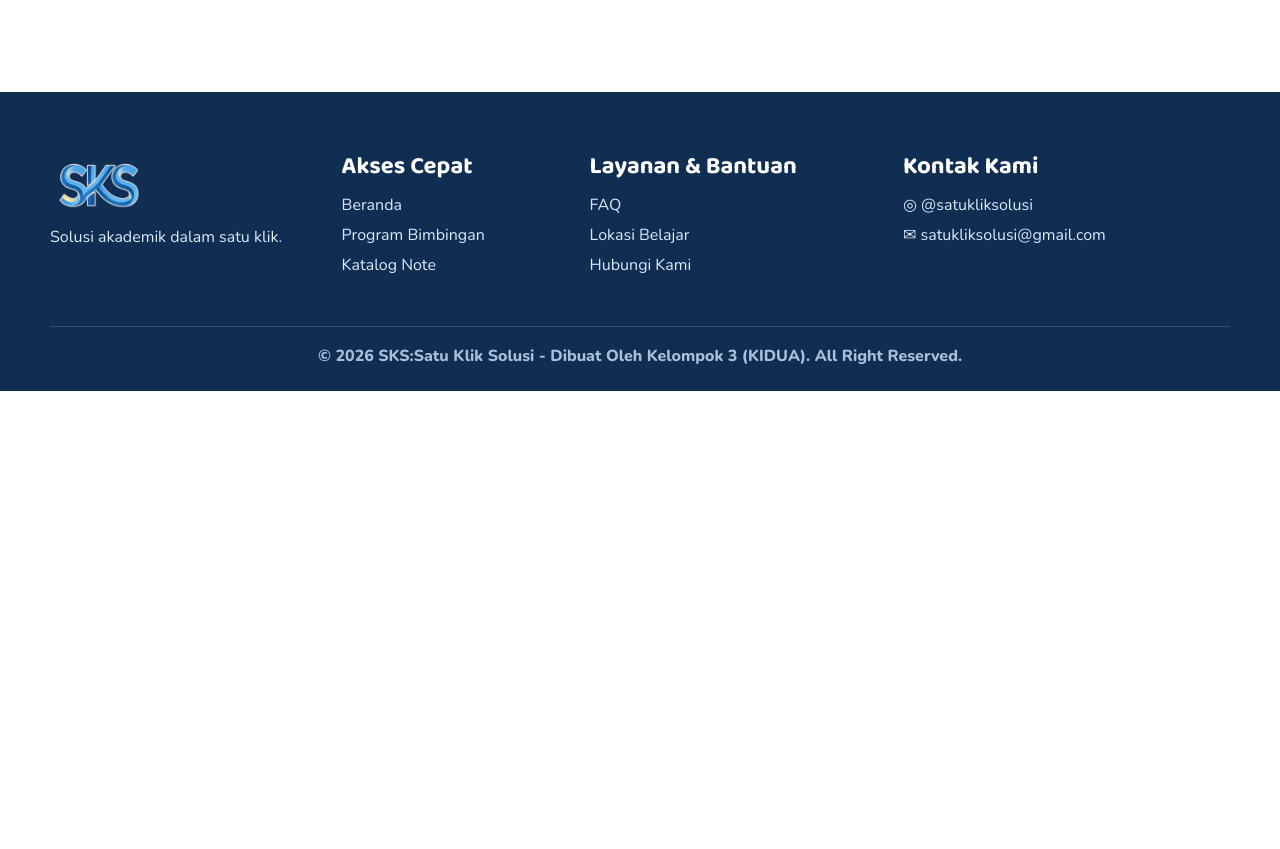
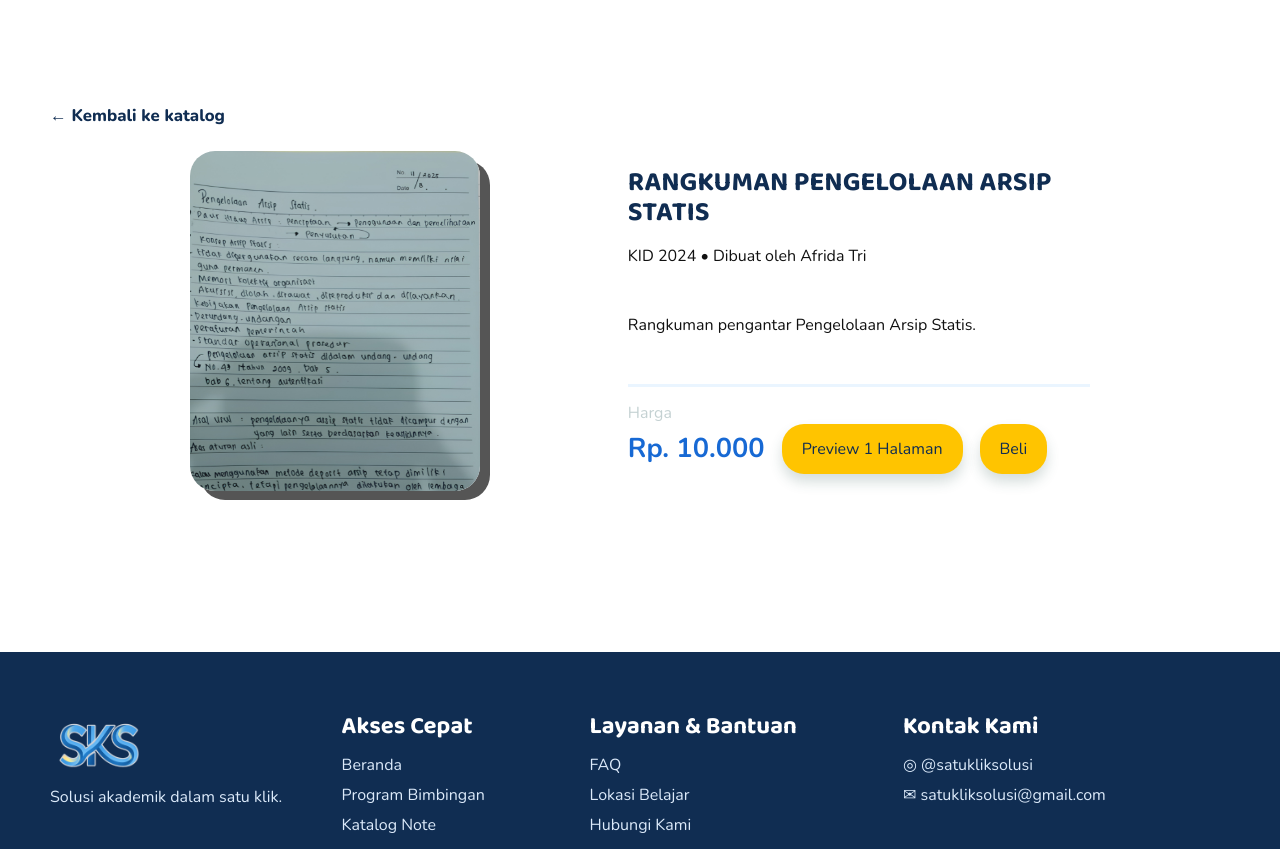
Before and after one commit to isnasaumia-2024/SKS, a plain HTML site: page katalog_deskripsi.html in a window 1280 px wide. Shown: the part 542-1391 px from the top of the page. Before the commit the page ends 933 px from the top, so only its background shows below. Drawn offline with nearby package versions, Linux system fonts and the light colour scheme.

Commit message:
Refactor katalog_deskripsi.html structure and content

```diff
--- a/katalog_deskripsi.html
+++ b/katalog_deskripsi.html
@@ -59,6 +59,29 @@
         </div>
     </section>
 </main>
+<main class="catalog-detail-page catalog-PAS-detail">
+    <a class="catalog-back" id="catalog-course-back" href="katalog.html">← Kembali ke katalog</a>
+    <section class="catalog-detail">
+        <div class="detail-note-large note-yellow">
+            <img class="catalog-detail-preview-image" id="catalog-course-image" src="pratinjau_pengelolaan arsip statis.png" alt="Catatan Pengelolaan Arsip Statis by Afrida Tri">
+            <span class="note-art" id="catalog-course-placeholder" aria-hidden="true" hidden></span>
+        </div>
+        <div class="catalog-detail-copy">
+            <h1 id="catalog-course-title">RANGKUMAN PENGELOLAAN ARSIP STATIS</h1>
+            <p class="catalog-detail-source" id="catalog-course-context">KID 2024 • Dibuat oleh Afrida Tri</p>
+            <p class="catalog-detail-description" id="catalog-course-description">Rangkuman pengantar Pengelolaan Arsip Statis.</p>
+            <hr id="catalog-course-divider">
+            <div class="catalog-price-section" id="catalog-course-pricing">
+                <small>Harga</small>
+                <div class="price-row">
+                    <strong>Rp. 10.000</strong>
+                    <button class="preview-button" type="button" data-preview-src="pratinjau_pengelolaan arsip statis.png" data-preview-alt="Preview rangkuman Pengelolaan Arsip Statis">Preview 1 Halaman</button>
+                    <a href="https://forms.gle/jSXTgQrveHCkNZb29" class="buy-button" target="_blank" rel="noopener noreferrer">Beli</a>
+                </div>
+            </div>
+        </div>
+    </section>
+</main>
 <footer class="site-footer">
     <div class="container">
         <div class="footer-grid">
```
